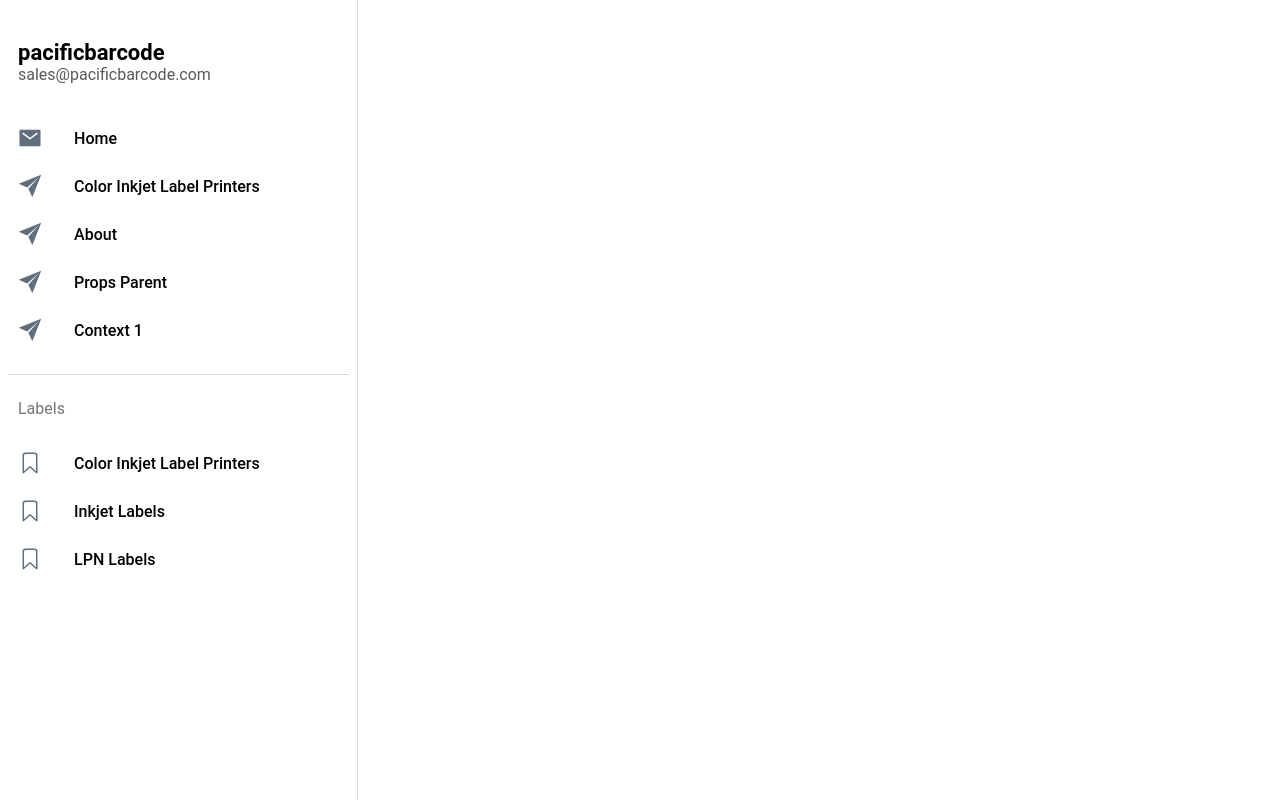
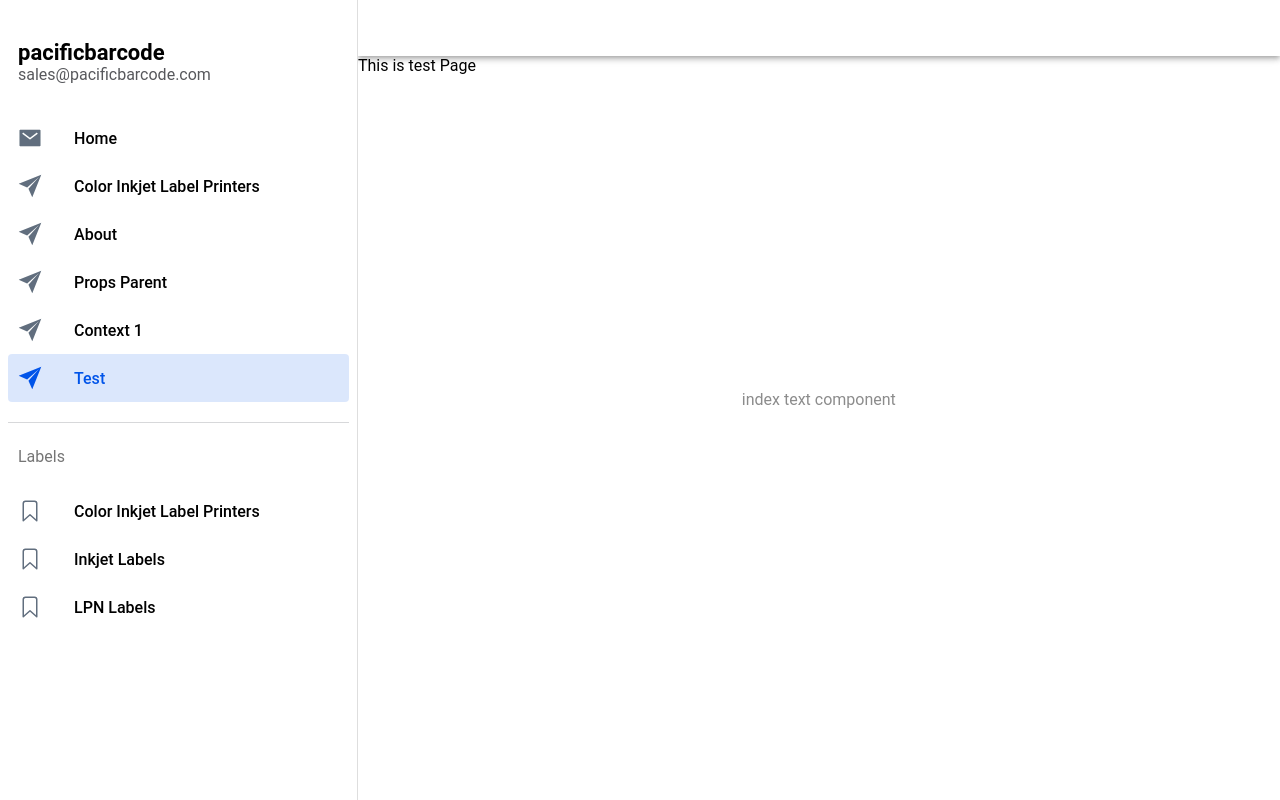
Before and after one commit to maniknp/ionicdemo, a React (Vite) app: page /test in a window 1280 px wide. Built offline with nearby package versions, Linux system fonts and the light colour scheme.

Commit message:
added a new component directory 'testComponents'

```diff
--- a/src/App.tsx
+++ b/src/App.tsx
@@ -7,6 +7,7 @@
 import  AboutPage from  './pages/About';
 import ParentComponent from './props/ParentComponent';
 import ContextComponent1 from './context1/Index';
+import  TestPage from  './pages/TestPage';
 
 /* Core CSS required for Ionic components to work properly */
 import '@ionic/react/css/core.css';
@@ -62,9 +63,15 @@
             <Route path="/props/parent" exact={true}>
               <ParentComponent />
             </Route>
+
             <Route path="/context1" exact={true}>
               <ContextComponent1 />
             </Route>
+
+            <Route path="/test" exact={true}>
+              <TestPage />
+            </Route>
+
           </IonRouterOutlet>
         </IonSplitPane>
       </IonReactRouter>
--- a/src/components/Menu.tsx
+++ b/src/components/Menu.tsx
@@ -49,6 +49,12 @@
   {
     title: 'Context 1',
     url: '/context1',
+    iosIcon: paperPlaneOutline,
+    mdIcon: paperPlaneSharp
+  },
+  {
+    title: 'Test',
+    url: '/test',
     iosIcon: paperPlaneOutline,
     mdIcon: paperPlaneSharp
   },
--- a/src/context1/Context1Component3.tsx
+++ b/src/context1/Context1Component3.tsx
@@ -5,14 +5,15 @@
 
 
 const Context1Component3: React.FC = () => {
-    const {sharedData1, setSharedData1} = useContext(MyContext);
+    const {sharedData1, setSharedData1} = useContext(MyContext)
+
     const changeName = () => {
-
         sharedData1.version = 1 + ( typeof sharedData1.version === 'undefined' ? 0 : sharedData1.version );
         sharedData1.theme = `dark2 ==> version ${sharedData1.version}`;
         console.log(sharedData1);
         setSharedData1({...sharedData1 });
       };
+
 
     return (
         <>
--- /dev/null
+++ b/src/pages/TestPage.tsx
@@ -0,0 +1,40 @@
+import { IonButtons, IonContent, IonHeader, IonMenuButton, IonPage, IonTitle, IonToolbar } from '@ionic/react';
+import { useParams } from 'react-router';
+import  IndexTestComponent  from './../testComponents/Index';
+
+const TestPage: React.FC = () => {
+
+  const { name } = useParams<{ name: string; }>();
+
+  return (
+    <IonPage>
+      <IonHeader>
+        <IonToolbar>
+          <IonButtons slot="start">
+            <IonMenuButton />
+          </IonButtons>
+          <IonTitle>{name}</IonTitle>
+        </IonToolbar>
+      </IonHeader>
+
+      <IonContent fullscreen>
+        <IonHeader collapse="condense">
+          <IonToolbar>
+            <IonTitle size="large">{name}</IonTitle>
+          </IonToolbar>
+        </IonHeader>
+        <div> This is test Page </div>
+
+          {/* <IndexTestComponent test1="good" /> */}
+
+          <IndexTestComponent>
+
+          </IndexTestComponent>
+
+
+      </IonContent>
+    </IonPage>
+  );
+};
+
+export default TestPage;
--- a/src/props/ParentComponent.tsx
+++ b/src/props/ParentComponent.tsx
@@ -29,7 +29,7 @@
 
     function testfun(event) {
         let value = event.target.value;
-        console.log(value);
+        setMyVariable(value);
     }
     const debouncedFun = debounce(testfun, 700);
 
--- /dev/null
+++ b/src/testComponents/Index.tsx
@@ -0,0 +1,15 @@
+
+interface ContainerProps {
+    children?: React.ReactNode;
+}
+
+const IndexTestComponent: React.FC<ContainerProps> = ({children}) => {
+    return (
+        <div id="container">
+            <p>index text component </p>
+            {children}
+        </div>
+    );
+};
+
+export default IndexTestComponent;
```
Also changed, not shown: src/pages/Home.tsx (line endings or trailing spaces), src/props/ChildComponent.tsx (line endings or trailing spaces).
